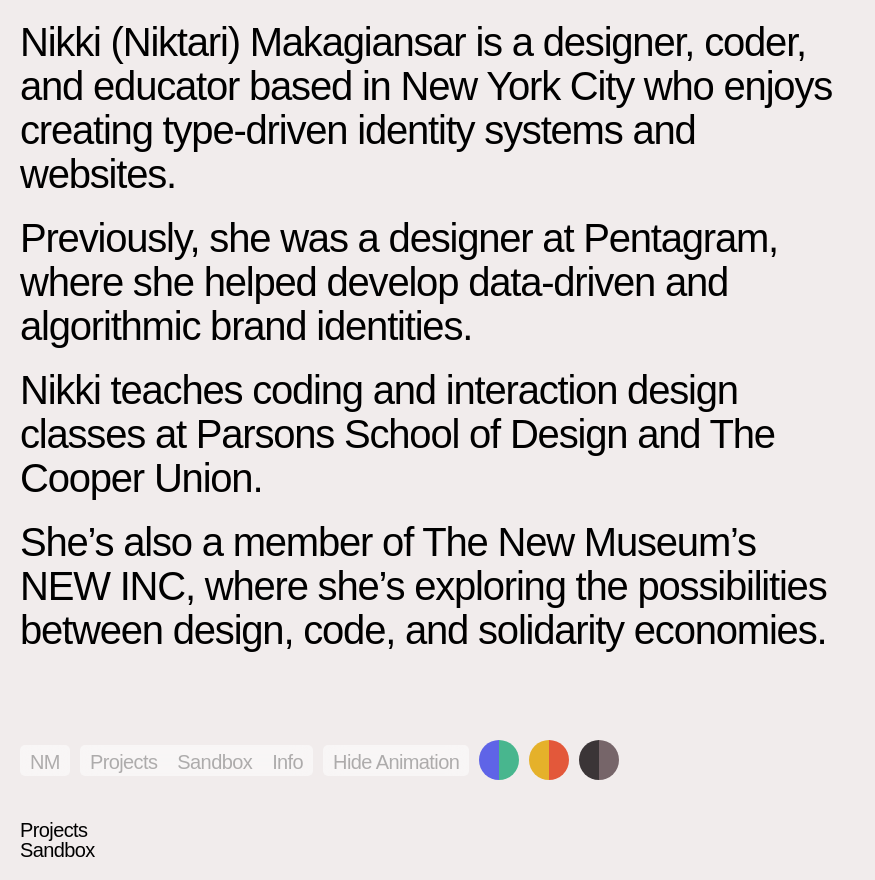
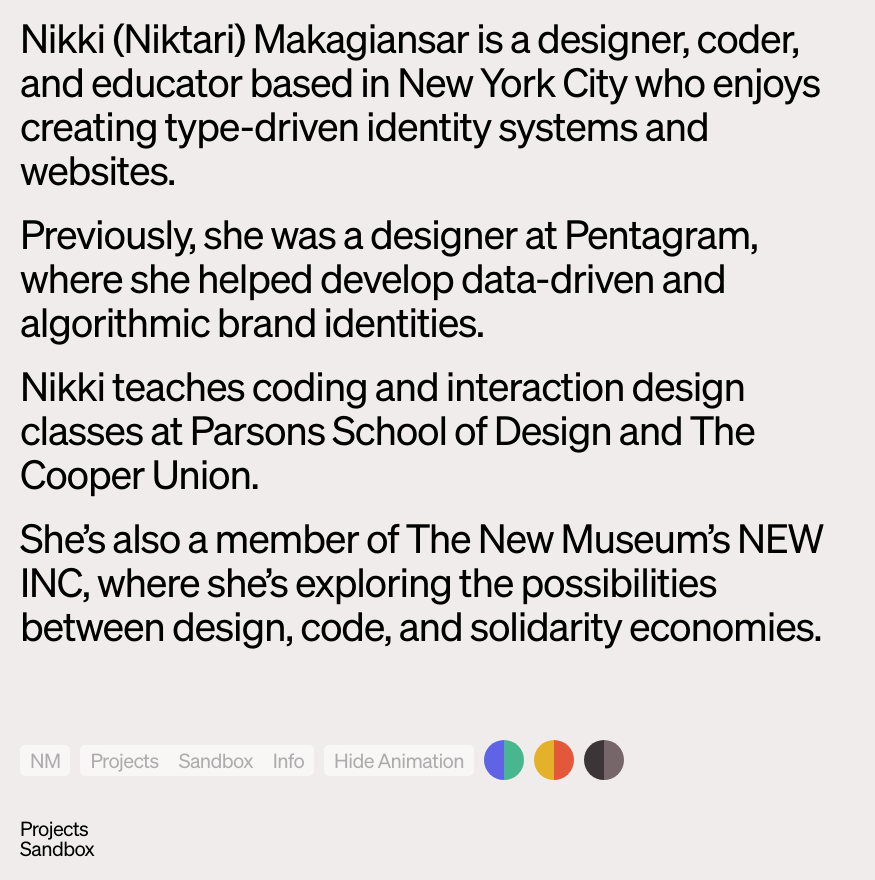
Before and after one commit to niktari/portfolio-24-staging, a plain HTML site: page index.html in a window 1280 px wide. Shown: the whole page, without its empty margins (0-875 px from the left). Drawn offline with Linux system fonts and the light colour scheme; the site is published under a folder, as on GitHub Pages, so addresses that start at the root find nothing.

Commit message:
update font path

```diff
--- a/css/styles.css
+++ b/css/styles.css
@@ -1,13 +1,13 @@
 @font-face {
     font-family: sohne;
-    src: url(/fonts/Sohne-Buch.otf) format("opentype");
+    src: url(../fonts/Sohne-Buch.otf) format("opentype");
     font-weight: normal;
     font-style: normal;
   }
 
   @font-face {
     font-family: sohne;
-    src: url(/fonts/Sohne-Kraftig.otf) format("opentype");
+    src: url(../fonts/Sohne-Kraftig.otf) format("opentype");
     font-weight: bold;
     font-style: normal;
   }
```
